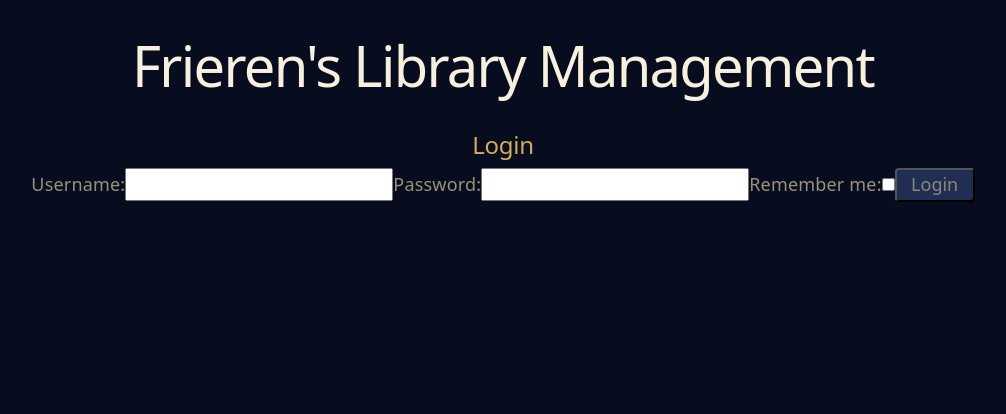
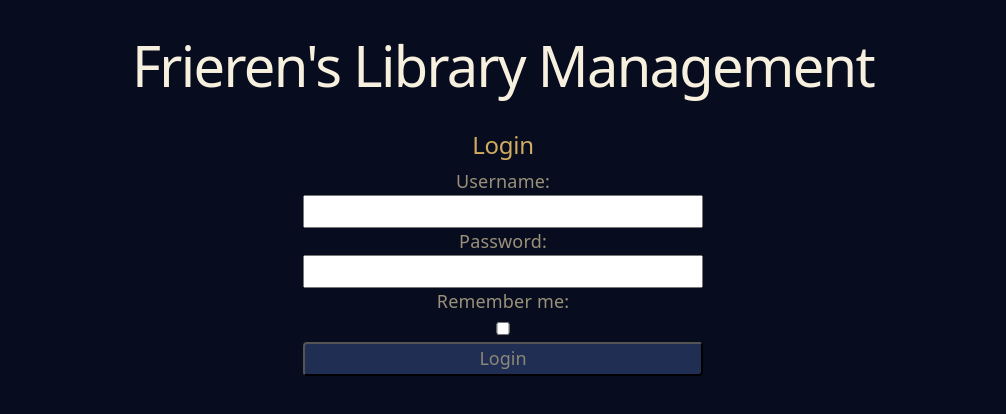
Before and after one commit to cherylsoberaness-sys/products-management-react-ts, a React (Vite) app: page /login in a window 1280 px wide. Shown: the top 414 px of the page, without its empty margins (137-1143 px from the left). Built offline with nearby package versions, Linux system fonts and the light colour scheme.

Commit message:
style: agregan estilos al login-form

```diff
--- /dev/null
+++ b/src/features/auth/components/login-form/login-form.css
@@ -0,0 +1,13 @@
+.login {
+    display: flex;
+    flex-direction: column;
+    gap: 1 rem;
+    width: 100%;
+    max-width: 400px;
+    margin: 0 auto;
+}
+
+.login input{
+    width: 100%;
+    box-sizing: border-box;
+}
--- a/src/features/auth/components/login-form/login-form.tsx
+++ b/src/features/auth/components/login-form/login-form.tsx
@@ -3,6 +3,7 @@ import type { LoginCredentials } from "@features/auth/entities/login-credentials
 import { loginUser } from "@features/auth/services/login-repo";
 import { saveToken } from "@core/helpers/storage";
 import { useNavigate } from "react-router-dom";
+import './login-form.css'
 
 const initialCredentials: LoginCredentials = {
     username: '',
@@ -47,7 +48,7 @@ export const LoginForm: React.FC = () => {
 
     return (
         <>
-            <form onSubmit={handleSubmit}>
+            <form className="login" onSubmit={handleSubmit}>
                 <label>
                     Username:
                     <input type="text" name="username" autoComplete="username" value={credentials.username} onChange={handleChange}/>
@@ -56,7 +57,7 @@ export const LoginForm: React.FC = () => {
                     Password:
                     <input type="password" name="password" autoComplete="current-password" value={credentials.password} onChange={handleChange}/>
                 </label>
-                <label htmlFor="">
+                <label className="remember" htmlFor="">
                     Remember me:
                     <input type="checkbox" name="rememberMe" checked={credentials.rememberMe} onChange={handleChange} />
                 </label>
```
